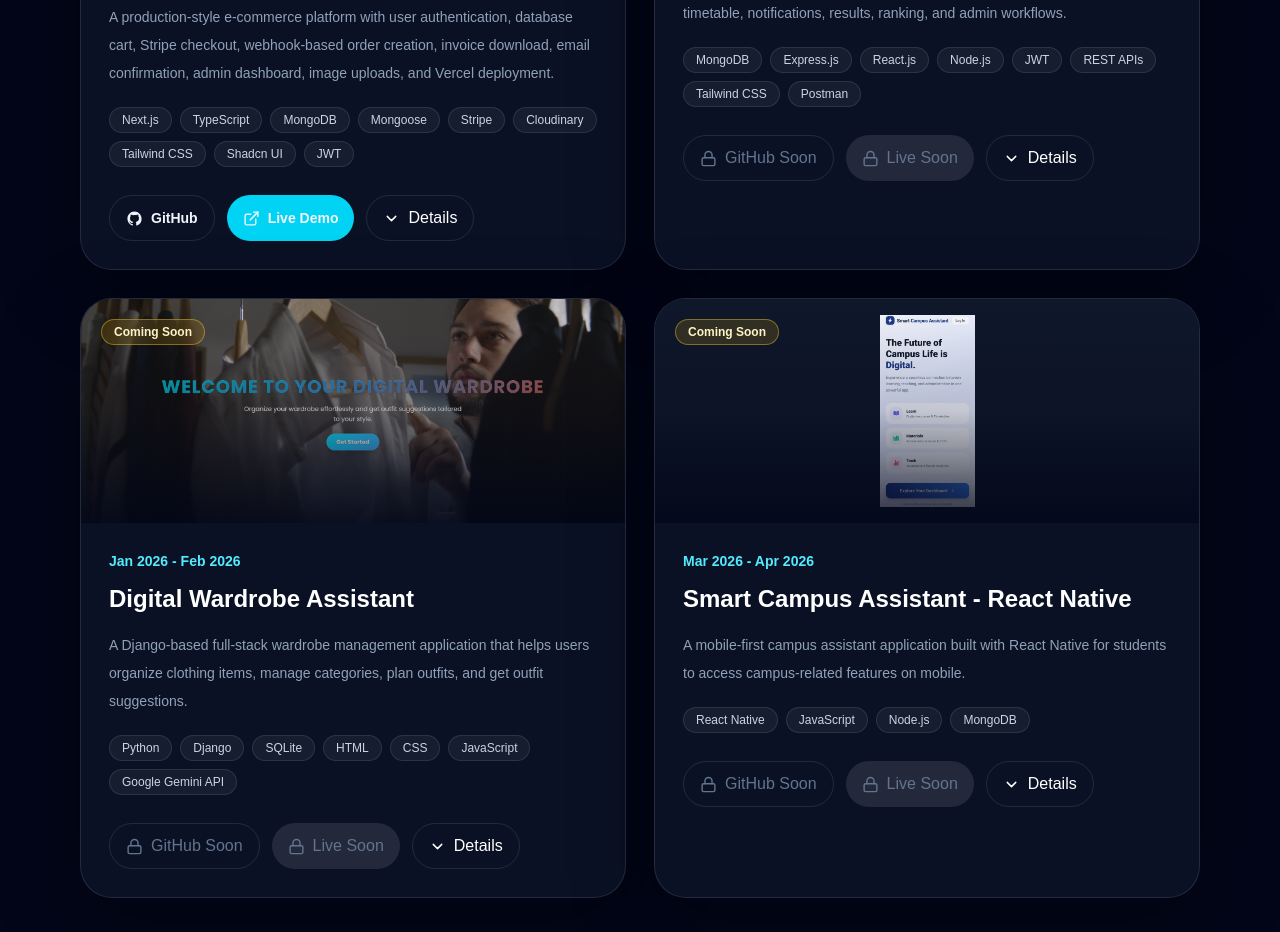
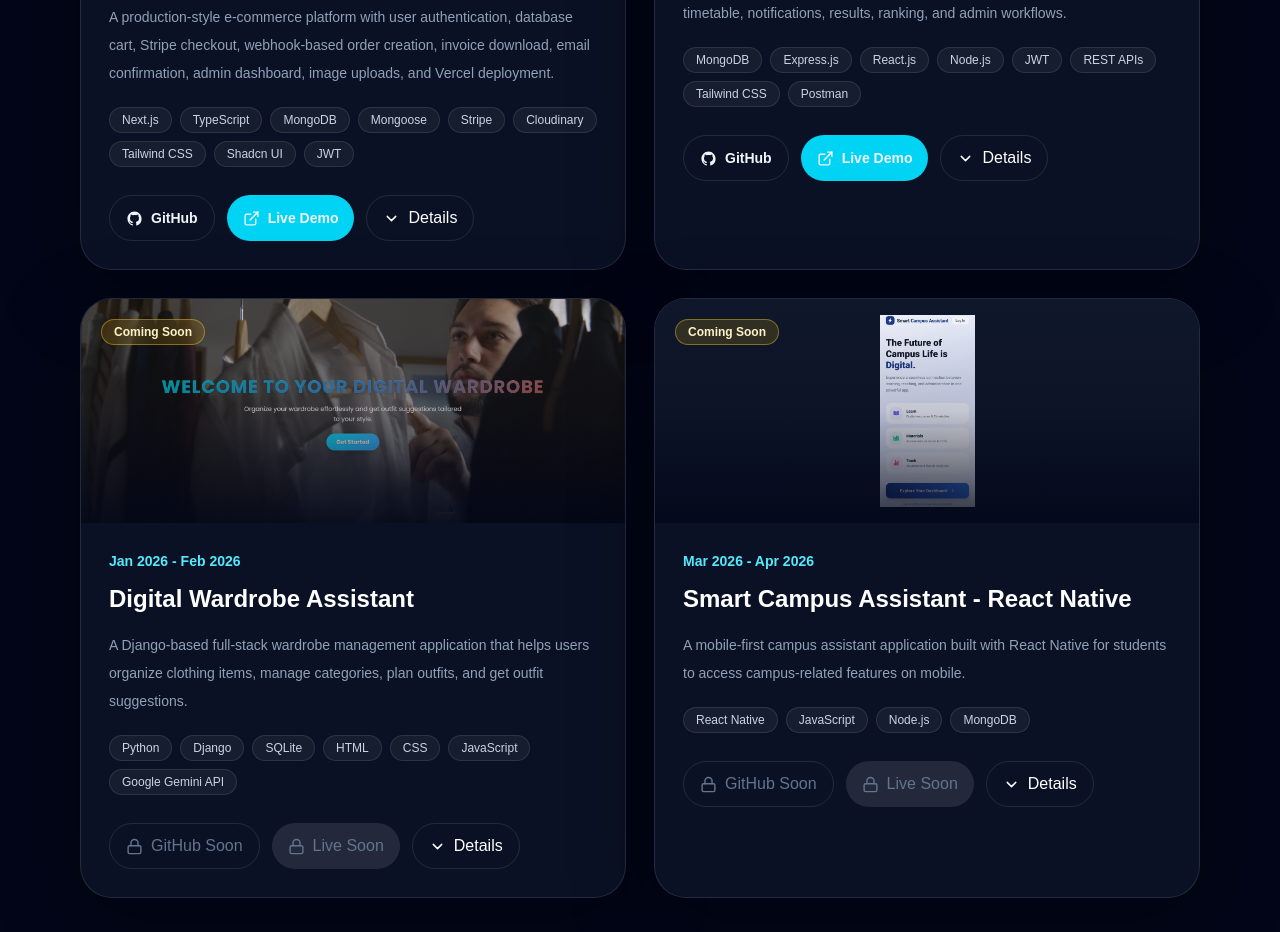
Before and after one commit to harshrajsinhvaghela7586/Portfolio, a Next.js app: page / in a window 1280 px wide. Shown: the part 3640-4572 px from the top of the page. Built offline with nearby package versions, Linux system fonts and the light colour scheme.

Commit message:
Added SCA-MERN links

```diff
--- a/src/data/projects.ts
+++ b/src/data/projects.ts
@@ -87,8 +87,8 @@ export const projects: Project[] = [
       "Tailwind CSS",
       "Postman",
     ],
-    github: "",
-    liveDemo: "",
+    github: "https://github.com/harshrajsinhvaghela7586/Smart-Campus-Assistant-MERN",
+    liveDemo: "https://smart-campus-assistant-eight.vercel.app",
     status: "Coming Soon",
   },
   {
```
Also changed, not shown: public/projects/smart-campus-mern.png.
